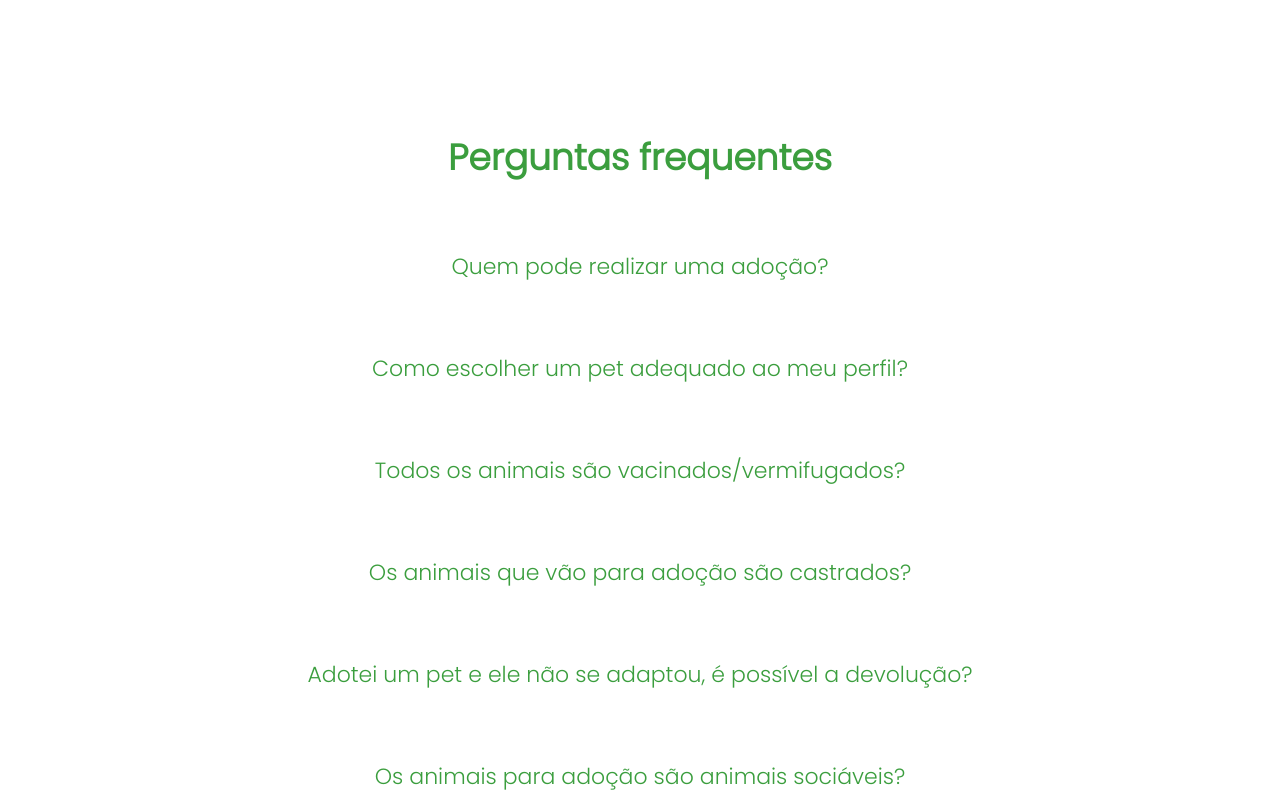
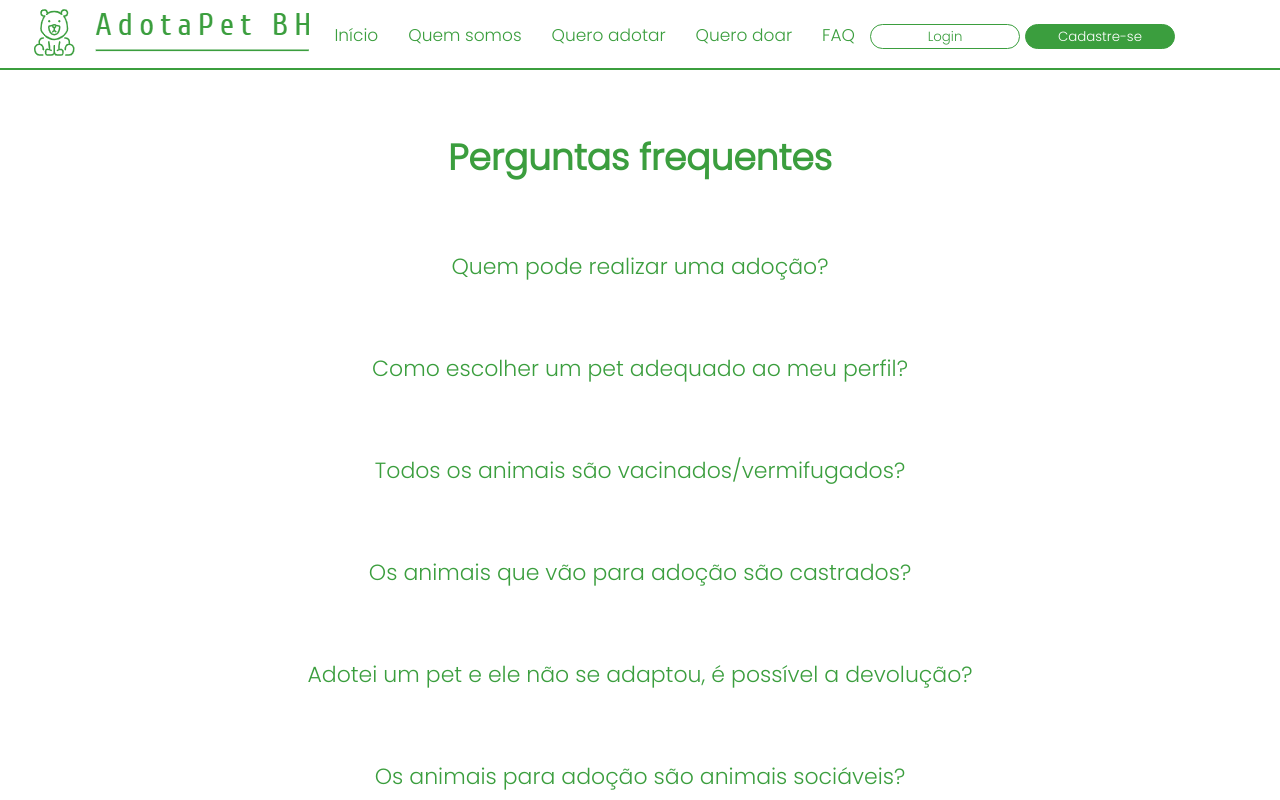
Before and after one commit to Guilherme-Ventura/AdotaPetBH-2.0, an Angular app: page /faq in a window 1280 px wide. Shown: the top 800 px of the page. Built offline with nearby package versions, Linux system fonts and the light colour scheme.

Commit message:
navbar fixo

```diff
--- a/src/app/componets/header/header.component.css
+++ b/src/app/componets/header/header.component.css
@@ -12,8 +12,10 @@
   height: 70px;
   align-items: center;
   justify-content: space-between;
-  position: fixed;
+  position:fixed;
+  top: 0;
   width: 100%;
+  z-index: 1;
 }
 
 .logo {
```
